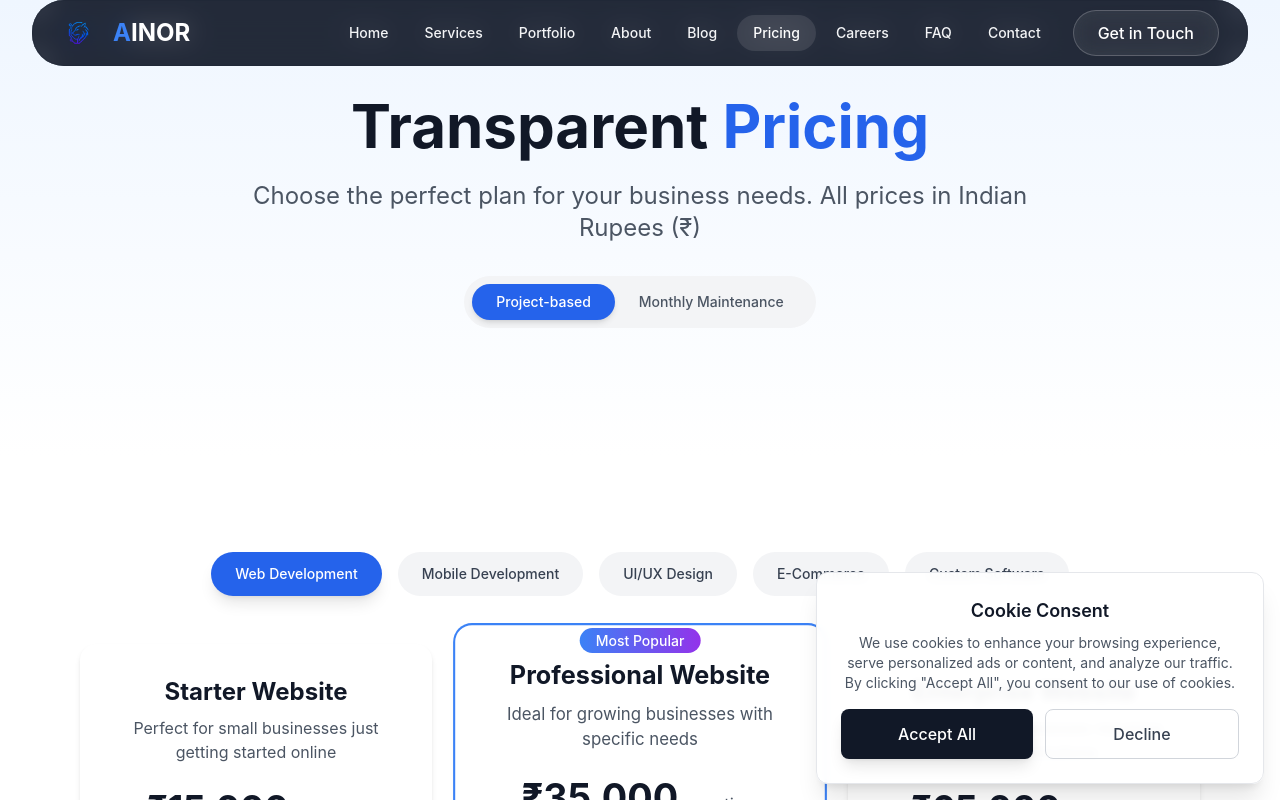
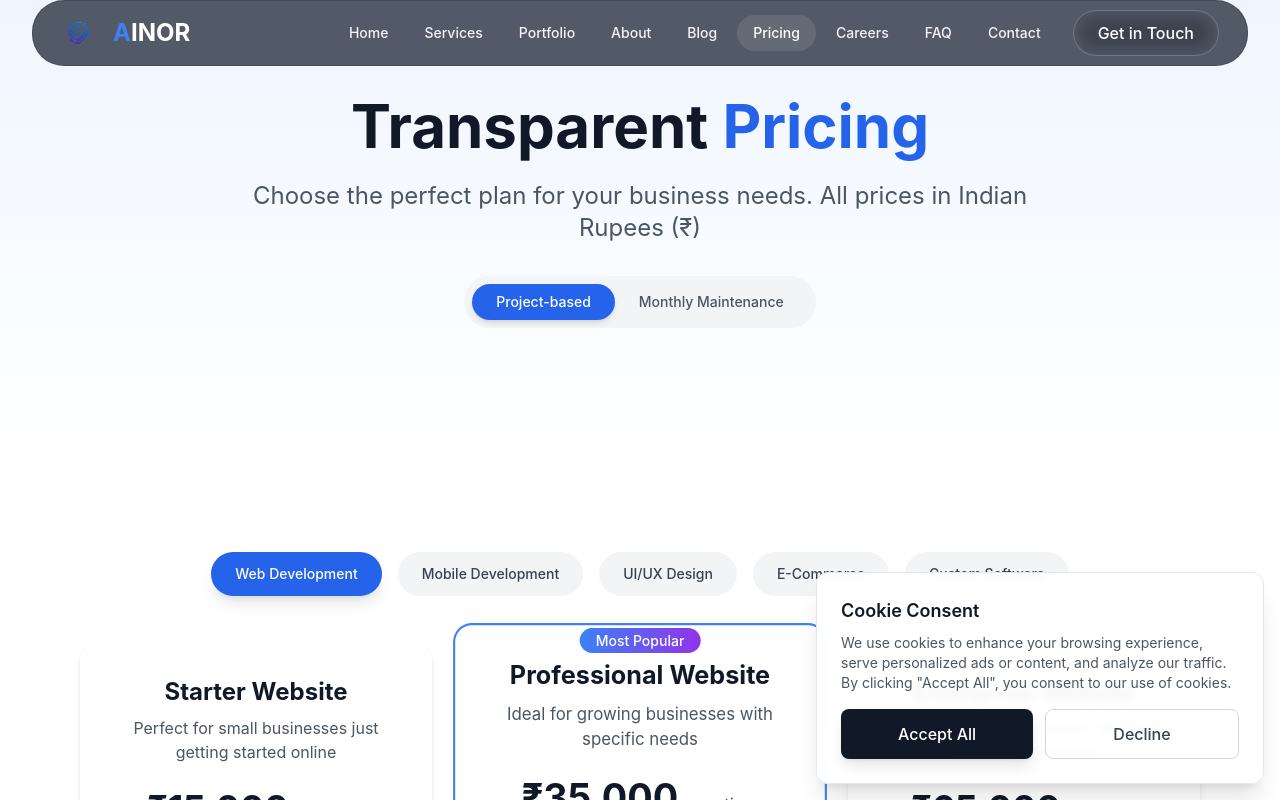
Before and after one commit to dixitk941/Ainor-Universe, a React (Create React App) app: page /pricing in a window 1280 px wide. Shown: the top 800 px of the page. Built offline with nearby package versions, Linux system fonts and the light colour scheme.

Commit message:
feat: Refactor layout components to enhance structure and remove unnecessary navbar spacing

```diff
--- a/src/App.css
+++ b/src/App.css
@@ -1,6 +1,4 @@
-.App {
-  text-align: center;
-}
+/* App styles - navbar is fixed positioned so no extra spacing needed */
 
 .App-logo {
   height: 40vmin;
--- a/src/App.js
+++ b/src/App.js
@@ -22,9 +22,10 @@ function App() {
   return (
     <HelmetProvider>
       <Router>
-        <div className="App">
+        <div className="App relative min-h-screen">
           <SplashScreen />
           <Navbar />
+          <main>
             <Routes>
               <Route path="/" element={<HomePage />} />
               <Route path="/services" element={<ServiceDetailPage />} />
@@ -36,6 +37,7 @@ function App() {
               <Route path="/faq" element={<FAQPage />} />
               <Route path="/pricing" element={<PricingPage />} />
             </Routes>
+          </main>
           <Footer />
           <BackToTop />
           <CookieConsent />
--- a/src/Pages/AboutPage.jsx
+++ b/src/Pages/AboutPage.jsx
@@ -164,7 +164,7 @@ const AboutPage = () => {// Company milestones with updated timeline
       />
 
       <div className="bg-white text-gray-900">      {/* Hero Section with One UI 7 inspiration - full-width, large, bold typography */}
-      <section className="relative h-screen overflow-hidden mobile-no-top-space pt-0 mt-0">
+      <section className="relative h-screen overflow-hidden mobile-no-top-space">
         {/* Full width background image with overlay */}
         <div className="absolute inset-0 z-0">
           <div className="absolute inset-0 bg-gradient-to-t from-black/90 via-black/60 to-black/30 z-10"></div>
--- a/src/Pages/BlogPage.jsx
+++ b/src/Pages/BlogPage.jsx
@@ -1,7 +1,6 @@
 import React, { useState } from 'react';
 import { Link } from 'react-router-dom';
 import { motion } from 'framer-motion';
-import Navbar from '../components/layout/Navbar';
 import Container from '../components/layout/Container';
 import Section from '../components/layout/Section';
 import Button from '../components/ui/Button';
@@ -92,10 +91,8 @@ const BlogPage = () => {
     { id: 'ai', name: 'Artificial Intelligence' },
     { id: 'security', name: 'Security' }
   ];
-
   return (
     <>
-      <Navbar />
 
       {/* Hero Section */}
       <Section className="pb-16 bg-gradient-to-b from-gray-50 to-white">
--- a/src/Pages/CareersPage.jsx
+++ b/src/Pages/CareersPage.jsx
@@ -1,6 +1,5 @@
 import React, { useState } from 'react';
 import { motion } from 'framer-motion';
-import Navbar from '../components/layout/Navbar';
 import Container from '../components/layout/Container';
 import Section from '../components/layout/Section';
 import Button from '../components/ui/Button';
@@ -150,10 +149,8 @@ const CareersPage = () => {
       description: "Generous PTO policy, paid holidays, and parental leave."
     }
   ];
-
   return (
     <>
-      <Navbar />
 
       {/* Hero Section */}
       <Section className="pb-16 bg-gradient-to-b from-gray-50 to-white">
--- a/src/Pages/FAQPage.jsx
+++ b/src/Pages/FAQPage.jsx
@@ -1,6 +1,5 @@
 import React, { useState } from 'react';
 import { motion, AnimatePresence } from 'framer-motion';
-import Navbar from '../components/layout/Navbar';
 import Container from '../components/layout/Container';
 import Section from '../components/layout/Section';
 import Button from '../components/ui/Button';
@@ -168,10 +167,8 @@ const FAQPage = () => {
 
   // Get FAQs for active category
   const activeFaqs = faqData[activeCategory] || [];
-
   return (
     <>
-      <Navbar />
 
       {/* Hero Section */}
       <Section className="pb-16 bg-gradient-to-b from-gray-50 to-white">
--- a/src/Pages/PortfolioPage.jsx
+++ b/src/Pages/PortfolioPage.jsx
@@ -1,7 +1,6 @@
 import React, { useState } from 'react';
 import { motion } from 'framer-motion';
 import { FaExternalLinkAlt, FaMobileAlt, FaDesktop, FaShoppingCart, FaChartLine } from 'react-icons/fa';
-import Navbar from '../components/layout/Navbar';
 import Container from '../components/layout/Container';
 import Section from '../components/layout/Section';
 import Button from '../components/ui/Button';
@@ -140,9 +139,7 @@ const PortfolioPage = () => {
           "url": "https://myainor.com/portfolio"
         }}
       />
-
-      <div className="min-h-screen bg-white text-gray-900">
-      <Navbar />
+        <div className="min-h-screen bg-white text-gray-900">
 
       {/* Header Section */}
       <Section className="pb-16 relative bg-gradient-to-b from-white to-gray-100">
--- a/src/Pages/PricingPage-new.jsx
+++ b/src/Pages/PricingPage-new.jsx
@@ -1,6 +1,5 @@
 import React, { useState } from 'react';
 import { motion } from 'framer-motion';
-import Navbar from '../components/layout/Navbar';
 import Container from '../components/layout/Container';
 import Section from '../components/layout/Section';
 import Button from '../components/ui/Button';
@@ -348,10 +347,7 @@ const PricingPage = () => {
           "description": "Transparent pricing for professional web development and digital solutions in India.",
           "url": "https://myainor.com/pricing"
         }}
-      />
-
-      <div className="min-h-screen bg-white text-gray-900">
-        <Navbar />
+      />      <div className="min-h-screen bg-white text-gray-900">
 
         {/* Header Section */}
         <Section className="pt-32 pb-16 relative bg-gradient-to-b from-blue-50 to-white">
--- a/src/Pages/PricingPage.jsx
+++ b/src/Pages/PricingPage.jsx
@@ -1,6 +1,5 @@
 import React, { useState } from 'react';
 import { motion } from 'framer-motion';
-import Navbar from '../components/layout/Navbar';
 import Container from '../components/layout/Container';
 import Section from '../components/layout/Section';
 import Button from '../components/ui/Button';
@@ -348,10 +347,7 @@ const PricingPage = () => {
           "description": "Transparent pricing for professional web development and digital solutions in India.",
           "url": "https://myainor.com/pricing"
         }}
-      />
-
-      <div className="min-h-screen bg-white text-gray-900">
-        <Navbar />
+      />      <div className="min-h-screen bg-white text-gray-900">
 
         {/* Header Section */}
         <Section className="pb-16 relative bg-gradient-to-b from-blue-50 to-white">
--- a/src/components/layout/Navbar.jsx
+++ b/src/components/layout/Navbar.jsx
@@ -41,11 +41,10 @@ const Navbar = () => {
   // For mobile menu, primary items shown directly
   const primaryNavItems = navItems.slice(0, 5);
 
-  return (
-    <>      {/* Main Navbar - One UI 7 Inspired */}
+  return (    <>      {/* Main Navbar - Fixed positioning with no extra spacing */}
       <nav className="fixed top-0 left-0 right-0 z-50">
-        <Container>
-          <div className={`mt-0 rounded-[2rem] transition-all duration-300 ${
+        <div className="max-w-7xl mx-auto px-4 sm:px-6 lg:px-8">
+          <div className={`rounded-[2rem] transition-all duration-300 ${
             isScrolled
               ? 'bg-white/95 shadow-lg border border-gray-200/20 backdrop-blur-md'
               : 'bg-gray-900/70 backdrop-blur-md border border-gray-800/30'
@@ -167,13 +166,12 @@ const Navbar = () => {
                     >
                       Get in Touch
                     </Link>
-                  </div>
-                </div>
+                  </div>                </div>
               </motion.div>
             )}
           </AnimatePresence>
-        </Container>
-      </nav>      {/* Bottom Tab Bar for Mobile - One UI 7 Style */}
+        </div>
+      </nav>{/* Bottom Tab Bar for Mobile - One UI 7 Style */}
       <div className="md:hidden fixed bottom-0 left-0 right-0 z-50 pb-safe px-2 sm:px-3">
         <div className="mx-auto my-1.5 sm:my-2 rounded-[1.5rem] bg-gray-900/95 backdrop-blur-lg border border-gray-800/30 shadow-lg">
           <div className="grid grid-cols-5 gap-0.5 sm:gap-1 py-1 sm:py-1.5">
--- a/src/index.css
+++ b/src/index.css
@@ -3,7 +3,6 @@
 @tailwind utilities;
 
 body {
-  margin: 0;
   font-family: -apple-system, BlinkMacSystemFont, 'Segoe UI', 'Roboto', 'Oxygen',
     'Ubuntu', 'Cantarell', 'Fira Sans', 'Droid Sans', 'Helvetica Neue',
     sans-serif;
```
Lines whose indentation alone changed are shown as unchanged.
